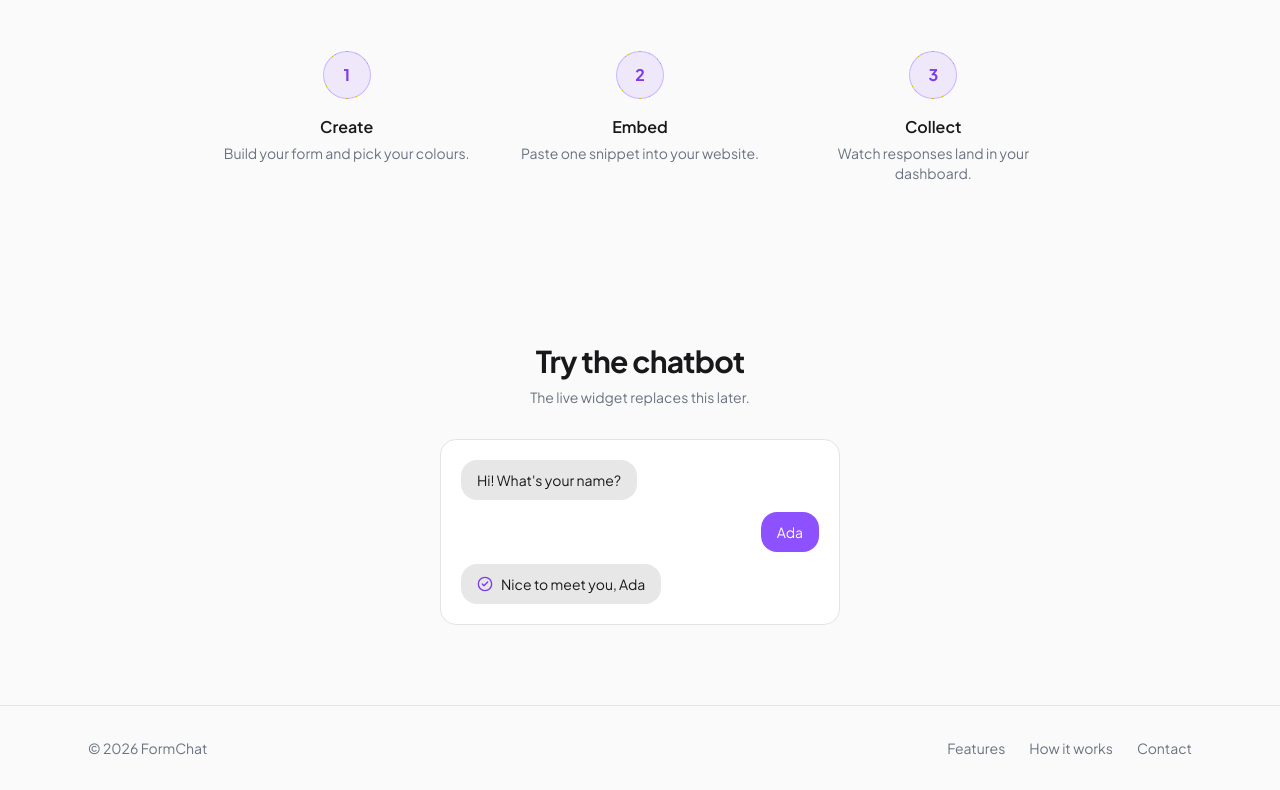
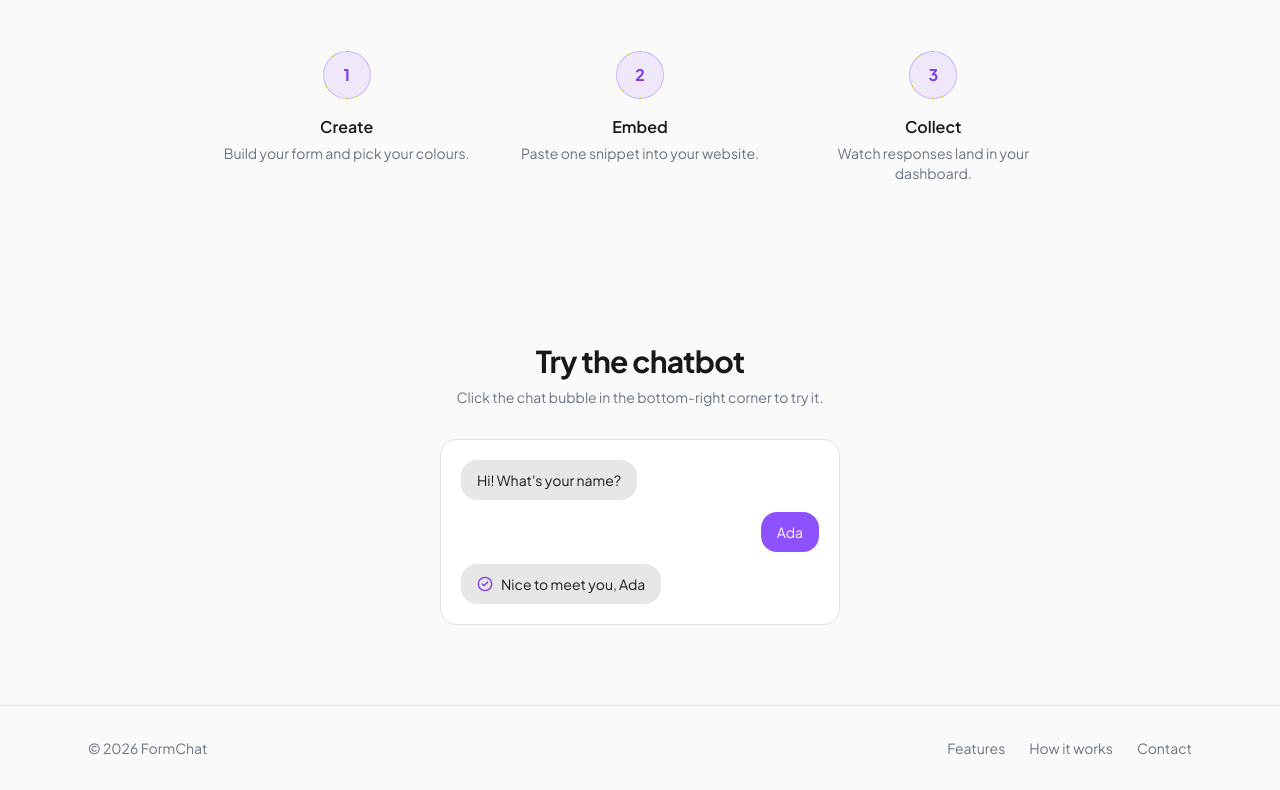
Before and after one commit to travisse00/Form-Builder, a Next.js app: page / in a window 1280 px wide. Shown: the part 1159-1949 px from the top of the page. Built offline with nearby package versions, Linux system fonts and the light colour scheme.

Commit message:
Add Live demo on Landing Page

```diff
--- a/app/page.tsx
+++ b/app/page.tsx
@@ -7,6 +7,7 @@ import {
 } from "lucide-react";
 // import ThemeToggle from "@/components/ThemeToggle";
 import Footer from "@/components/Footer";
+import Script from "next/script";
 import Navbar from "@/components/Navbar";
 
 const features = [
@@ -97,7 +98,7 @@ export default function Home() {
       {/* Demo */}
       <section id="demo" className="mx-auto max-w-md px-6 py-20 text-center">
         <h2 className="text-3xl font-bold tracking-tight">Try the chatbot</h2>
-        <p className="mt-2 text-sm text-muted">The live widget replaces this later.</p>
+        <p className="mt-2 text-sm text-muted">Click the chat bubble in the bottom-right corner to try it.</p>
         <div className="mt-8 space-y-3 rounded-2xl border border-line bg-card p-5 text-left">
           <Bubble>Hi! What's your name?</Bubble>
           <Bubble me>Ada</Bubble>
@@ -108,6 +109,7 @@ export default function Home() {
         </div>
       </section>
       <Footer />
+      <Script src="/widget.js" data-form="YOUR_DEMO_SLUG" strategy="lazyOnload" />
     </main>
   );
 }
```
